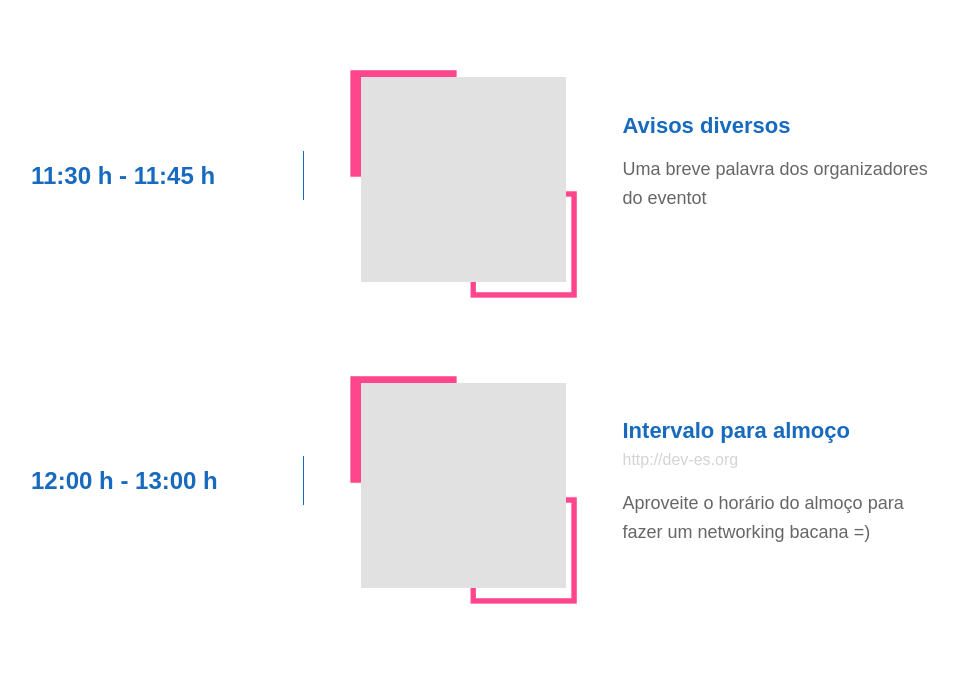
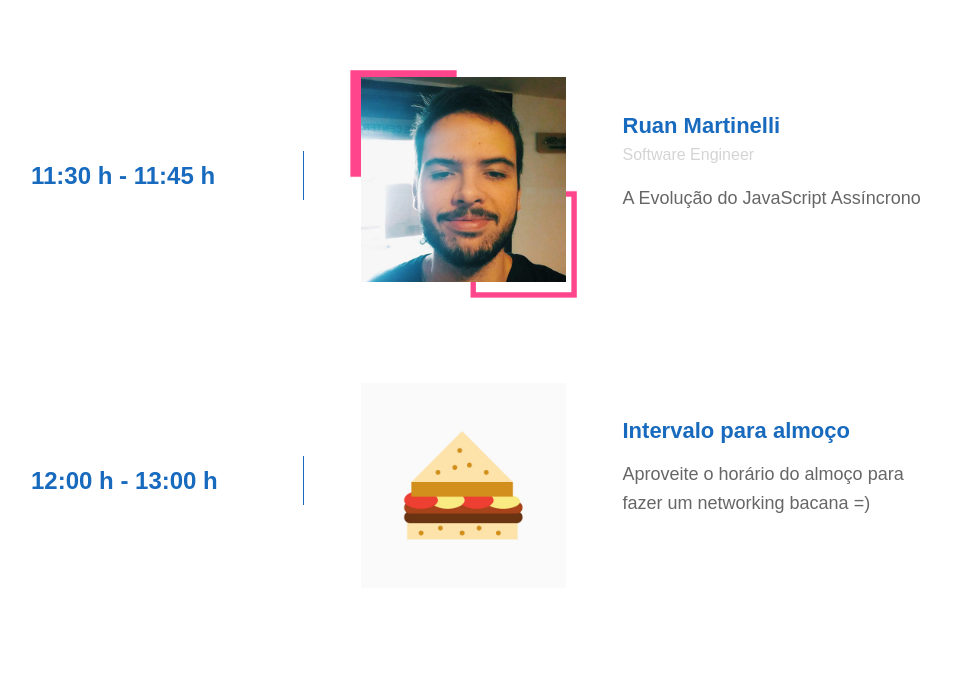
Before and after one commit to Dev-ES/deves-conf-2017, a website: page public/index.html in a window 1280 px wide. Shown: the part 2232-2906 px from the top of the page, without its empty margins (154-1112 px from the left). Drawn offline with nearby package versions, Linux system fonts and the light colour scheme; a script that the page names is missing; a web font is replaced by a local one.

Commit message:
Add more Speakers Info

```diff
--- a/public/index.html
+++ b/public/index.html
@@ -183,7 +183,7 @@
                     <p>10:15 h - 10:30 h</p>
                 </div>
                 <div class="speaker-photo">
-                    <img src="img/speaker-blank.jpg" alt="Mobile Saúde">
+                    <img src="img/speaker-mobile.jpg" alt="Mobile Saúde">
                 </div>
                 <div class="speaker-details">
                     <h3>Apresentação Mobile Saúde</h3>
@@ -231,12 +231,15 @@
                     <p>11:30 h - 11:45 h</p>
                 </div>
                 <div class="speaker-photo">
-                    <img src="img/speaker-blank.jpg" alt="Speaker Name">
+                    <img src="img/speaker-ruan.jpg" alt="Speaker Name">
+                    <div class="talk-icon">
+                        <img src="img/icon-js.jpg"/>
+                    </div>
                 </div>
                 <div class="speaker-details">
-                    <h3>Avisos diversos</h3>
-                    <span></span>
-                    <p>Uma breve palavra dos organizadores do eventot</p>
+                    <h3>Ruan Martinelli</h3>
+                    <span>Software Engineer</span>
+                    <p>A Evolução do JavaScript Assíncrono</p>
                 </div>
             </div>
 
@@ -244,12 +247,12 @@
                 <div class="talk-time">
                     <p>12:00 h - 13:00 h </p>
                 </div>
-                <div class="speaker-photo">
-                    <img src="img/speaker-blank.jpg" alt="Speaker Name">
+                <div class="speaker-photo speaker-lunch">
+                    <img src="img/speaker-lucnh.jpg" alt="Speaker Name">
                 </div>
                 <div class="speaker-details">
                     <h3>Intervalo para almoço</h3>
-                    <span>http://dev-es.org</span>
+                    <span></span>
                     <p>Aproveite o horário do almoço para fazer um networking bacana =)</p>
                 </div>
             </div>
@@ -301,7 +304,7 @@
                 <div class="speaker-details">
                     <h3>Eros Stein</h3>
                     <span></span>
-                    <p>Algo sobre AngularJS 4</p>
+                    <p>Integrando asp.net core + angular-cli</p>
                 </div>
             </div>
 
@@ -317,7 +320,7 @@
                 </div>
                 <div class="speaker-details">
                     <h3>Fabrício França Lima</h3>
-                    <span>https://www.fabriciolima.net/blog</span>
+                    <span>DBA</span>
                     <p>Índices no SQL Server</p>
                 </div>
             </div>
@@ -351,7 +354,7 @@
                 </div>
                 <div class="speaker-details">
                     <h3>Clayton Santos da Silva</h3>
-                    <span>http://www.xdevel.com.br</span>
+                    <span>Software Engineer</span>
                     <p>Infraestrutura como código novo passo para DevOps</p>
                 </div>
             </div>
@@ -365,7 +368,7 @@
                 </div>
                 <div class="speaker-details">
                     <h3>Cerimônia de Encerramento</h3>
-                    <span>http://dev-es.org</span>
+                    <span></span>
                     <p>Encerramento de mais um excelente evento para toda a comunidade de desenvolvedores do ES</p>
                 </div>
             </div>
--- a/src/scss/main.scss
+++ b/src/scss/main.scss
@@ -347,6 +347,10 @@ $fillTime: 0.3s;
         float: left;
         width: 25%;
         position: relative;
+
+        &.speaker-lunch {
+            background: none;
+        }
 
         img {
           height: auto;
```
Also changed, not shown: public/css/main.css, public/img/icon-js.jpg (added), public/img/speaker-deves-pink.jpg (added), public/img/speaker-lucnh.jpg (added), public/img/speaker-mobile.jpg (added).
